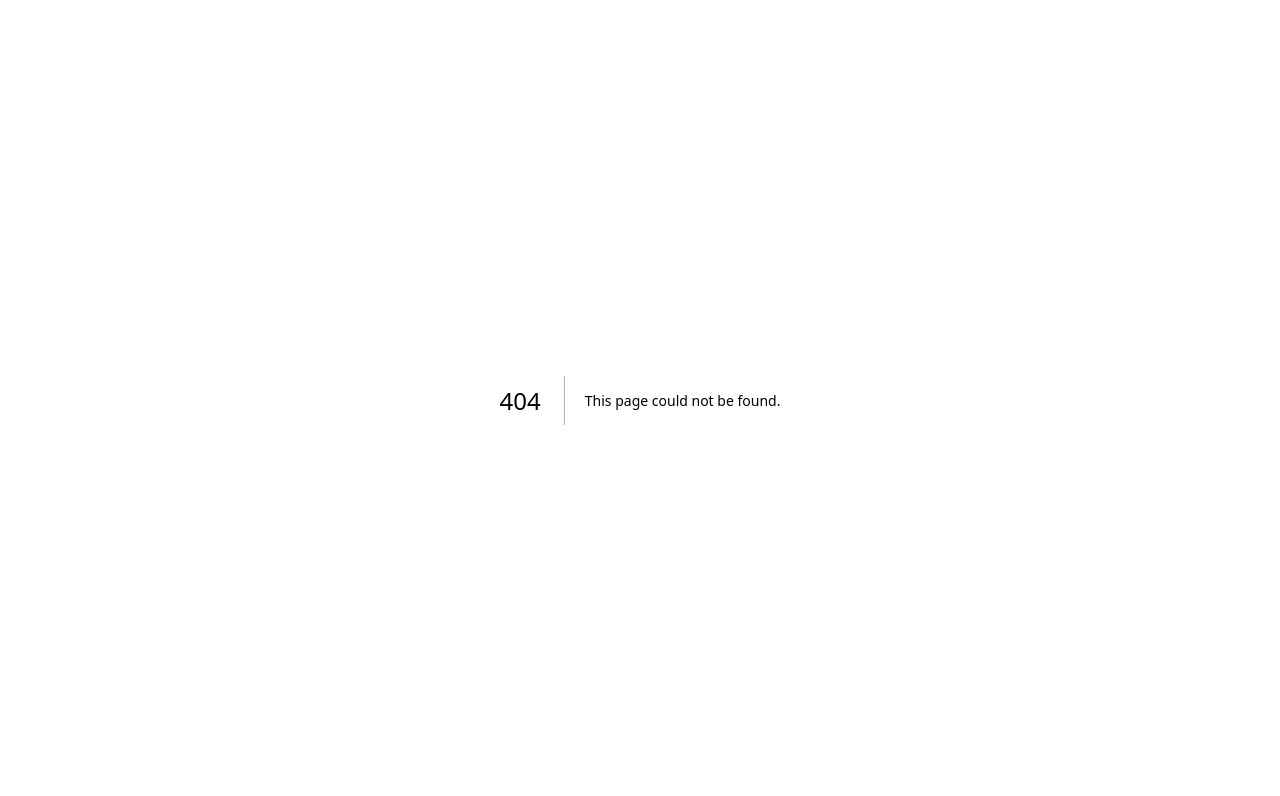
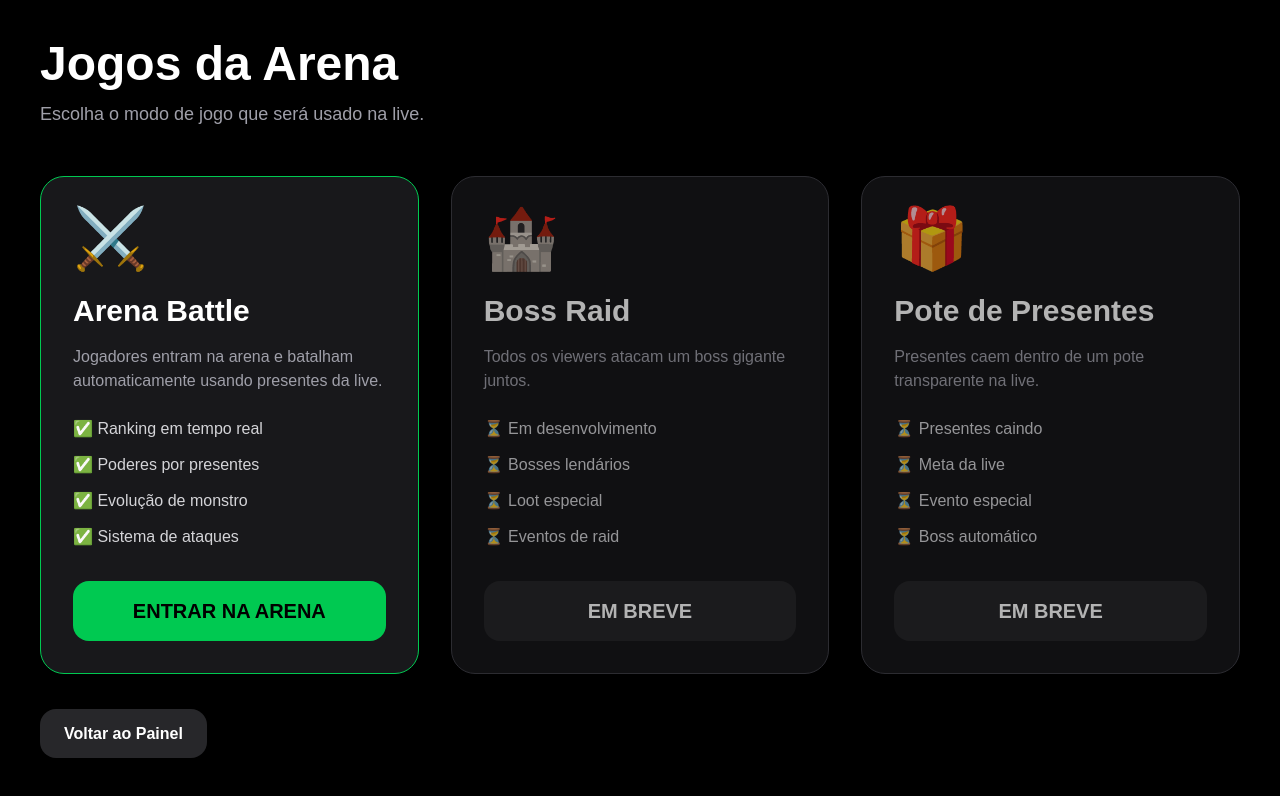
Before and after one commit to tiktoksaboeiro-png/suricato-arena, a Next.js app: page /games in a window 1280 px wide. Before the commit this address had no page. Shown: the top 796 px of the page. Built offline with nearby package versions, Linux system fonts and the light colour scheme.

Commit message:
adiciona aba jogos

```diff
--- a/app/dashboard/page.tsx
+++ b/app/dashboard/page.tsx
@@ -22,6 +22,7 @@ export default function DashboardPage() {
   function logout() {
     localStorage.removeItem("suricato_logged");
     localStorage.removeItem("suricato_email");
+
     router.push("/login");
   }
 
@@ -29,10 +30,14 @@ export default function DashboardPage() {
     <main className="min-h-screen bg-black text-white p-10">
       <div className="flex justify-between items-center mb-12">
         <div>
-          <h1 className="text-5xl font-black">SURICATO ARENA</h1>
+          <h1 className="text-5xl font-black">
+            SURICATO ARENA
+          </h1>
+
           <p className="text-zinc-400 mt-2">
-            Painel principal do jogo da live
+            Painel principal da plataforma
           </p>
+
           <p className="text-zinc-500 text-sm mt-1">
             Logado como: {email}
           </p>
@@ -46,15 +51,32 @@ export default function DashboardPage() {
         </button>
       </div>
 
-      <div className="grid grid-cols-1 md:grid-cols-3 gap-8">
+      <div className="grid grid-cols-1 md:grid-cols-2 xl:grid-cols-4 gap-8">
+        <Link
+          href="/games"
+          className="bg-zinc-900 border border-zinc-700 rounded-3xl p-8 hover:border-cyan-400 transition shadow-xl"
+        >
+          <div className="text-6xl mb-5">🎮</div>
+
+          <h2 className="text-3xl font-black mb-3">
+            Jogos
+          </h2>
+
+          <p className="text-zinc-400">
+            Escolha os modos de jogo da live e configure eventos especiais.
+          </p>
+        </Link>
+
         <Link
           href="/gifts"
           className="bg-zinc-900 border border-zinc-700 rounded-3xl p-8 hover:border-green-400 transition shadow-xl"
         >
           <div className="text-6xl mb-5">🎁</div>
+
           <h2 className="text-3xl font-black mb-3">
             Configurar Presentes
           </h2>
+
           <p className="text-zinc-400">
             Escolha qualquer presente da live e defina o que ele faz no monstro.
           </p>
@@ -65,9 +87,13 @@ export default function DashboardPage() {
           className="bg-zinc-900 border border-zinc-700 rounded-3xl p-8 hover:border-yellow-400 transition shadow-xl"
         >
           <div className="text-6xl mb-5">⚔️</div>
-          <h2 className="text-3xl font-black mb-3">Arena</h2>
+
+          <h2 className="text-3xl font-black mb-3">
+            Arena
+          </h2>
+
           <p className="text-zinc-400">
-            Inicie ou pare a arena, abra o overlay e copie o link da live.
+            Inicie ou pare a arena, abra o overlay e controle a batalha.
           </p>
         </Link>
 
@@ -77,9 +103,13 @@ export default function DashboardPage() {
           className="bg-zinc-900 border border-zinc-700 rounded-3xl p-8 hover:border-blue-400 transition shadow-xl"
         >
           <div className="text-6xl mb-5">📺</div>
-          <h2 className="text-3xl font-black mb-3">Overlay</h2>
+
+          <h2 className="text-3xl font-black mb-3">
+            Overlay
+          </h2>
+
           <p className="text-zinc-400">
-            Tela transparente que será colocada no TikTok Live Studio.
+            Tela transparente usada dentro do TikTok Live Studio.
           </p>
         </Link>
       </div>
--- /dev/null
+++ b/app/games/page.tsx
@@ -0,0 +1,100 @@
+"use client";
+
+import Link from "next/link";
+
+export default function GamesPage() {
+  return (
+    <main className="min-h-screen bg-black text-white p-10">
+      <div className="mb-12">
+        <h1 className="text-5xl font-black">Jogos da Arena</h1>
+
+        <p className="text-zinc-400 mt-3 text-lg">
+          Escolha o modo de jogo que será usado na live.
+        </p>
+      </div>
+
+      <div className="grid grid-cols-1 md:grid-cols-3 gap-8">
+        <div className="bg-zinc-900 border border-green-500 rounded-3xl p-8 shadow-2xl">
+          <div className="text-6xl mb-6">⚔️</div>
+
+          <h2 className="text-3xl font-black mb-4">
+            Arena Battle
+          </h2>
+
+          <p className="text-zinc-400 mb-6">
+            Jogadores entram na arena e batalham automaticamente usando presentes da live.
+          </p>
+
+          <div className="grid gap-3 text-zinc-300 mb-8">
+            <p>✅ Ranking em tempo real</p>
+            <p>✅ Poderes por presentes</p>
+            <p>✅ Evolução de monstro</p>
+            <p>✅ Sistema de ataques</p>
+          </div>
+
+          <Link
+            href="/start"
+            className="block text-center bg-green-500 hover:bg-green-400 text-black p-4 rounded-2xl font-black text-xl"
+          >
+            ENTRAR NA ARENA
+          </Link>
+        </div>
+
+        <div className="bg-zinc-900 border border-zinc-700 rounded-3xl p-8 opacity-70">
+          <div className="text-6xl mb-6">🏰</div>
+
+          <h2 className="text-3xl font-black mb-4">
+            Boss Raid
+          </h2>
+
+          <p className="text-zinc-400 mb-6">
+            Todos os viewers atacam um boss gigante juntos.
+          </p>
+
+          <div className="grid gap-3 text-zinc-300 mb-8">
+            <p>⏳ Em desenvolvimento</p>
+            <p>⏳ Bosses lendários</p>
+            <p>⏳ Loot especial</p>
+            <p>⏳ Eventos de raid</p>
+          </div>
+
+          <button className="w-full bg-zinc-800 p-4 rounded-2xl font-black text-xl cursor-not-allowed">
+            EM BREVE
+          </button>
+        </div>
+
+        <div className="bg-zinc-900 border border-zinc-700 rounded-3xl p-8 opacity-70">
+          <div className="text-6xl mb-6">🎁</div>
+
+          <h2 className="text-3xl font-black mb-4">
+            Pote de Presentes
+          </h2>
+
+          <p className="text-zinc-400 mb-6">
+            Presentes caem dentro de um pote transparente na live.
+          </p>
+
+          <div className="grid gap-3 text-zinc-300 mb-8">
+            <p>⏳ Presentes caindo</p>
+            <p>⏳ Meta da live</p>
+            <p>⏳ Evento especial</p>
+            <p>⏳ Boss automático</p>
+          </div>
+
+          <button className="w-full bg-zinc-800 p-4 rounded-2xl font-black text-xl cursor-not-allowed">
+            EM BREVE
+          </button>
+        </div>
+      </div>
+
+      <div className="mt-12">
+        <Link
+          href="/dashboard"
+          className="bg-zinc-800 hover:bg-zinc-700 px-6 py-4 rounded-2xl font-bold"
+        >
+          Voltar ao Painel
+        </Link>
+      </div>
+    </main>
+  );
+}
```
